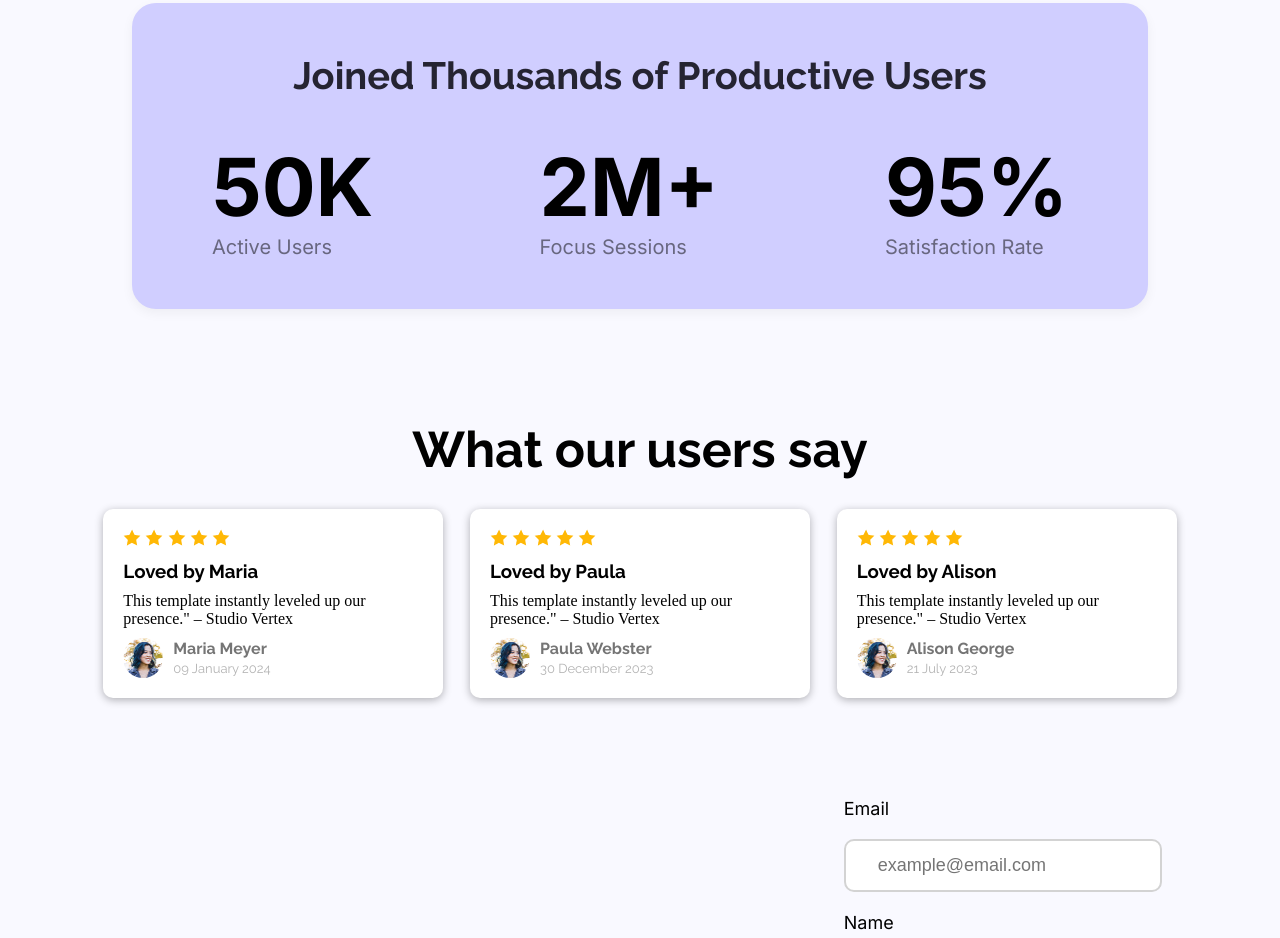
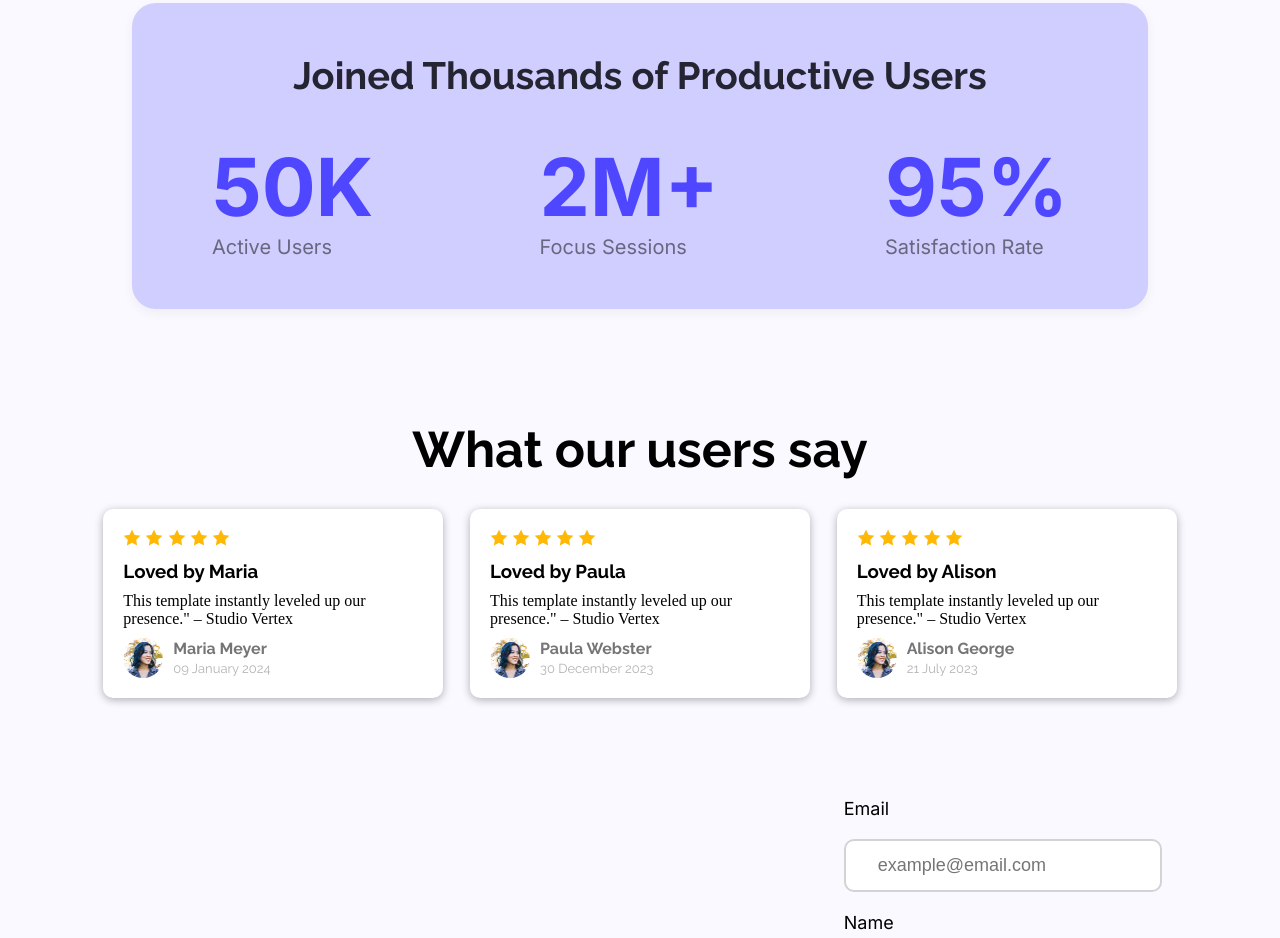
Before and after one commit to mdsifat-dev/B12A01, a plain HTML site: page index.html in a window 1280 px wide. Shown: the part 1355-2293 px from the top of the page. Drawn offline with Linux system fonts and the light colour scheme.

Commit message:
Fixed everything in productive user section

```diff
--- a/styles/assignment.css
+++ b/styles/assignment.css
@@ -195,6 +195,7 @@ nav {
 .preview-user-count {
   font-weight: bold;
   font-size: 80px;
+  color: #4e47ff;
 }
 
 .preview-count-title {
```
